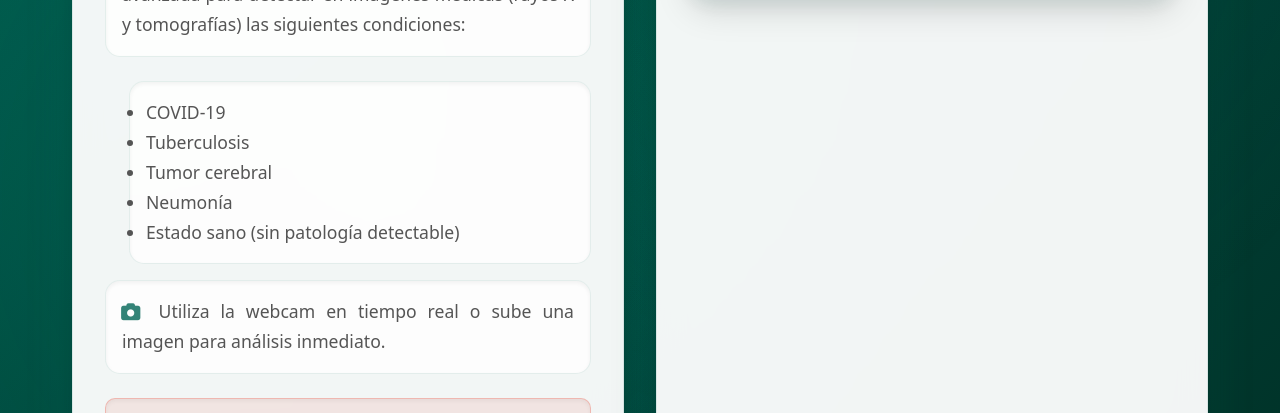
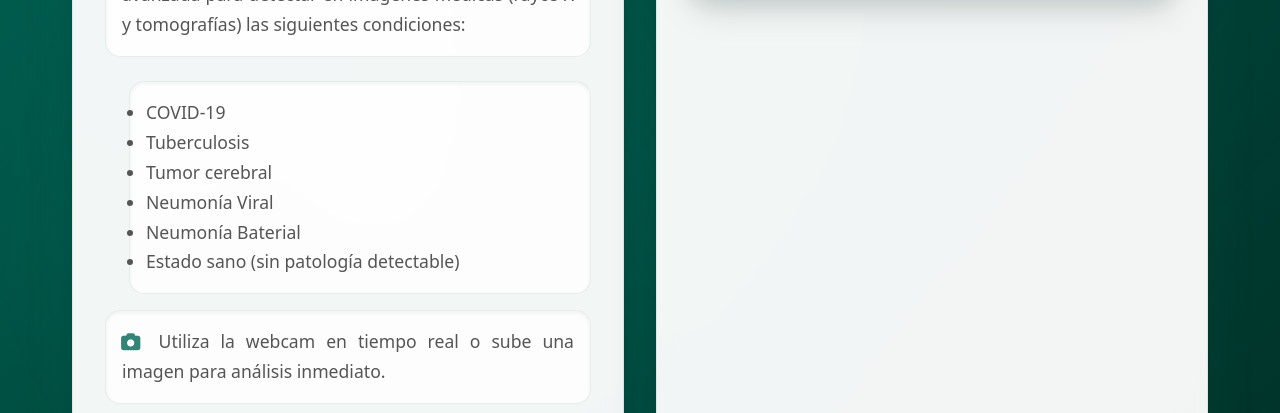
Before and after one commit to Josuegarciaaa/IMSS--Detecci-n-de-enfermedades-por-IA, a plain HTML site: page index.html in a window 1280 px wide. Shown: the part 364-777 px from the top of the page. Drawn offline with nearby package versions, Linux system fonts and the light colour scheme.

Commit message:
Add detailed conditions list and medical disclaimer

```diff
--- a/index.html
+++ b/index.html
@@ -32,7 +32,8 @@
                 <li>COVID-19</li>
                 <li>Tuberculosis</li>
                 <li>Tumor cerebral</li>
-                <li>Neumonía</li>
+                <li>Neumonía Viral</li>
+                <li>Neumonía Baterial</li>
                 <li>Estado sano (sin patología detectable)</li>
             </ul>
             <p class="description"><i class="fas fa-camera"></i> Utiliza la webcam en tiempo real o sube una imagen para análisis inmediato.</p>
```
